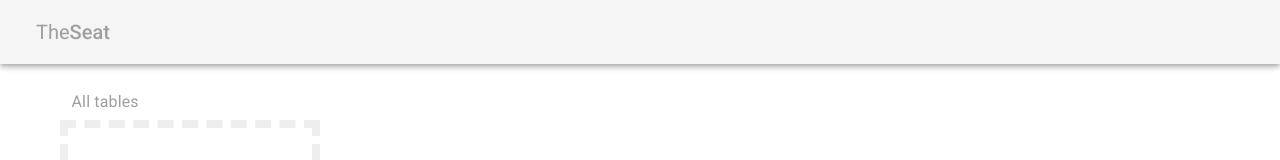
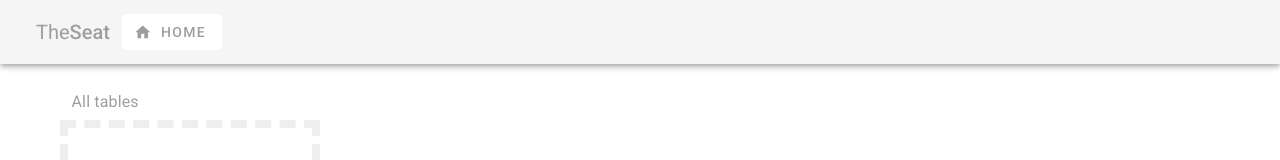
Before and after one commit to truc0/the-seat, a Nuxt app: page / in a window 1280 px wide. Shown: the top 160 px of the page. Built offline with nearby package versions, Linux system fonts and the light colour scheme.

Commit message:
feat(layouts/default.vue): add  button

```diff
--- a/layouts/default.vue
+++ b/layouts/default.vue
@@ -21,10 +21,16 @@
         v-show="showDrawer"
         @click.stop="drawer = !drawer"
       />
-        <v-toolbar-title>
-          <span class="grey--text">The</span>
-          <span class="grey--text font-weight-medium">Seat</span>
-        </v-toolbar-title>
+      <v-toolbar-title>
+        <span class="grey--text">The</span>
+        <span class="grey--text font-weight-medium">Seat</span>
+      </v-toolbar-title>
+      <nuxt-link :to="{ name: 'index' }" class="ml-3">
+        <v-btn depressed color="white">
+          <v-icon left color="grey">mdi-home</v-icon>
+          <span class="grey--text">Home</span>
+        </v-btn>
+      </nuxt-link>
       <v-spacer />
     </v-app-bar>
     <v-content>
```
